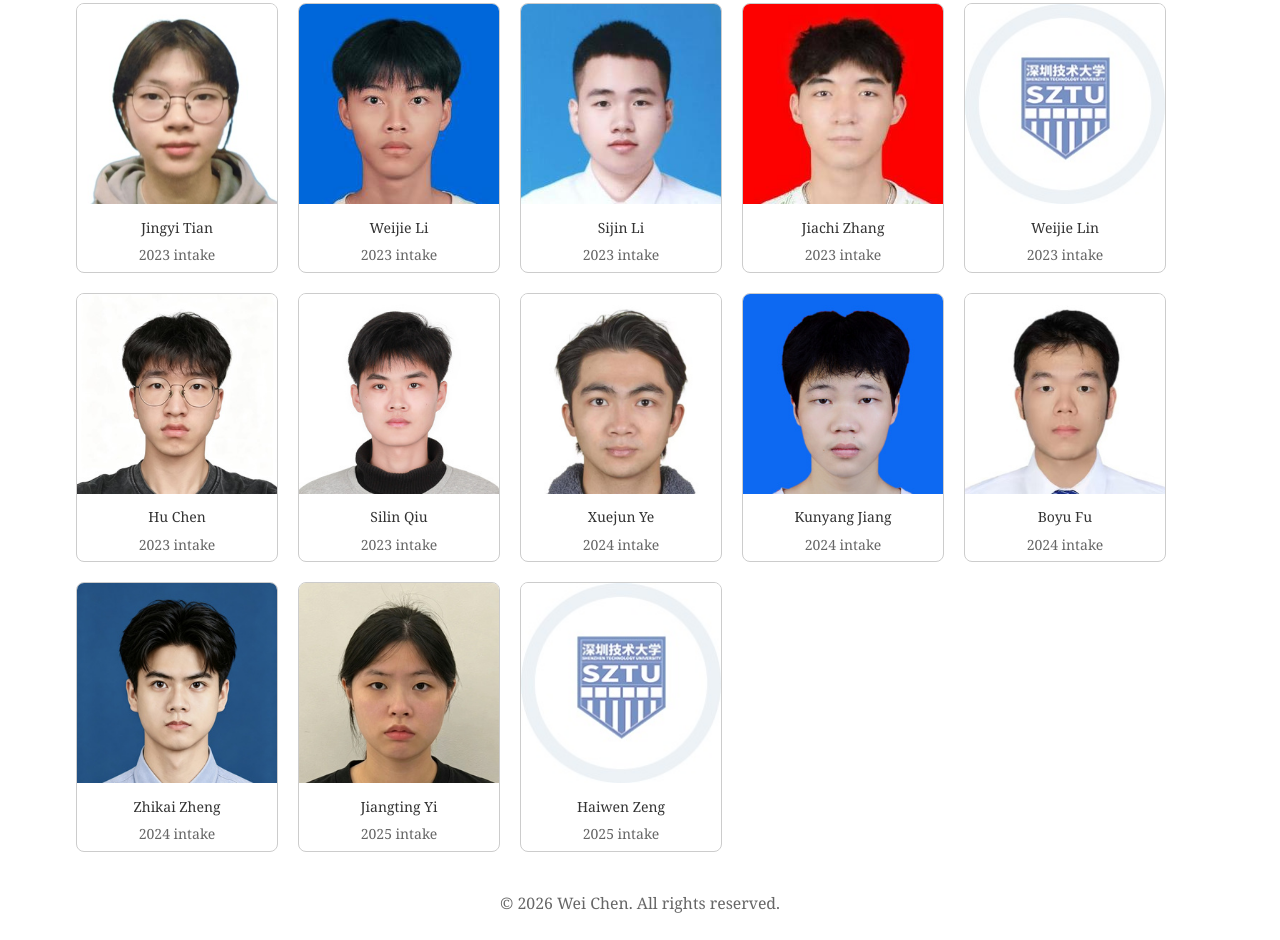
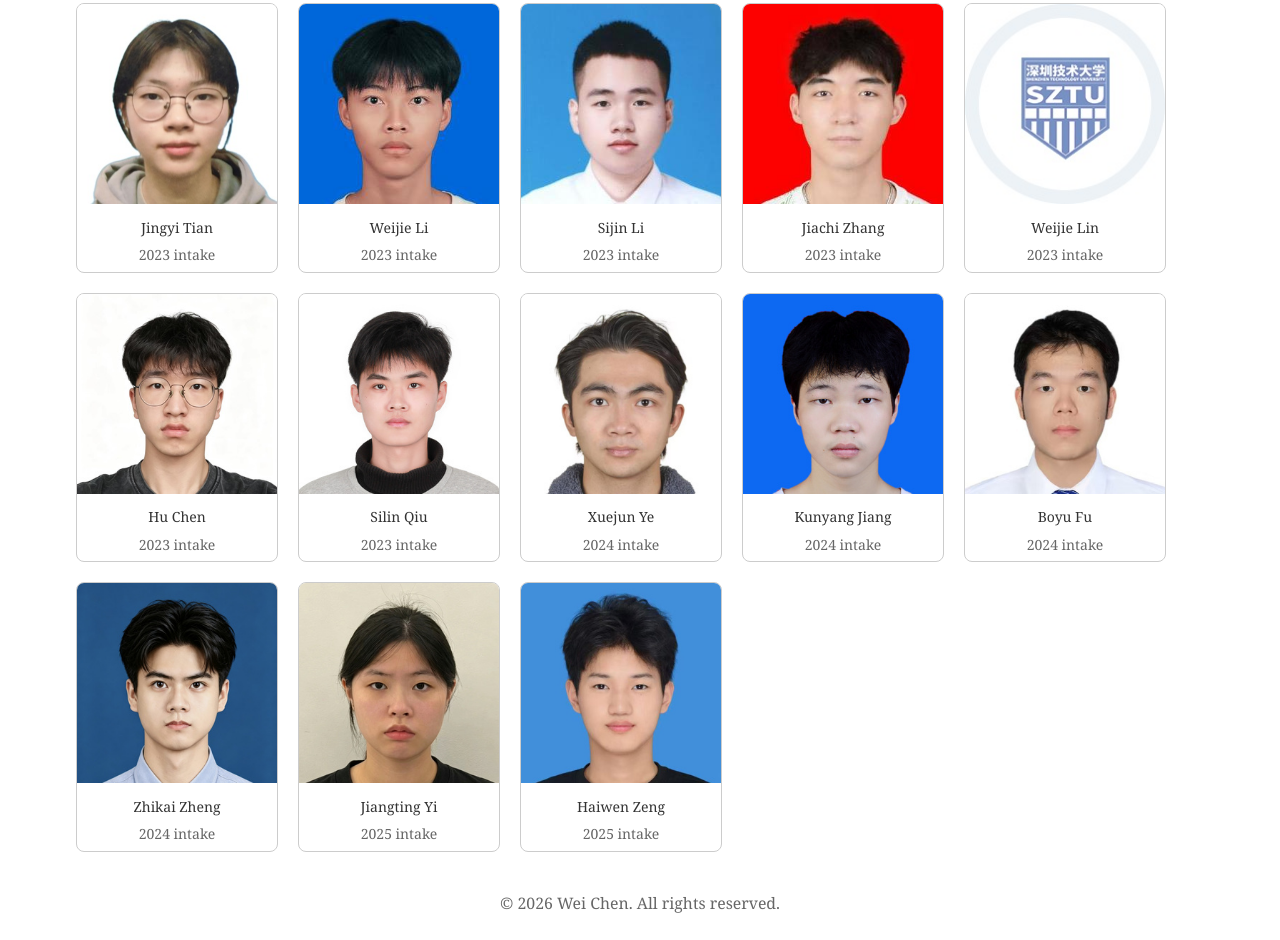
Before and after one commit to chensztu/chensztu.github.io, a plain HTML site: page team.html in a window 1280 px wide. Shown: the part 1054-1994 px from the top of the page. Drawn offline with Linux system fonts and the light colour scheme.

Commit message:
Update Haiwen Zeng portrait on team page

```diff
--- a/team.html
+++ b/team.html
@@ -247,7 +247,7 @@
     </div>
 
     <div class="img">
-      <img decoding="async" loading="lazy" src="image/sztu.jpg" alt="Haiwen Zeng">
+      <img decoding="async" loading="lazy" src="image/zenghaiwen.jpg" alt="Haiwen Zeng">
       <div class="desc">Haiwen Zeng</div>
       <div class="member-cohort">2025 intake</div>
     </div>
```
Also changed, not shown: image/zenghaiwen.jpg (added).
